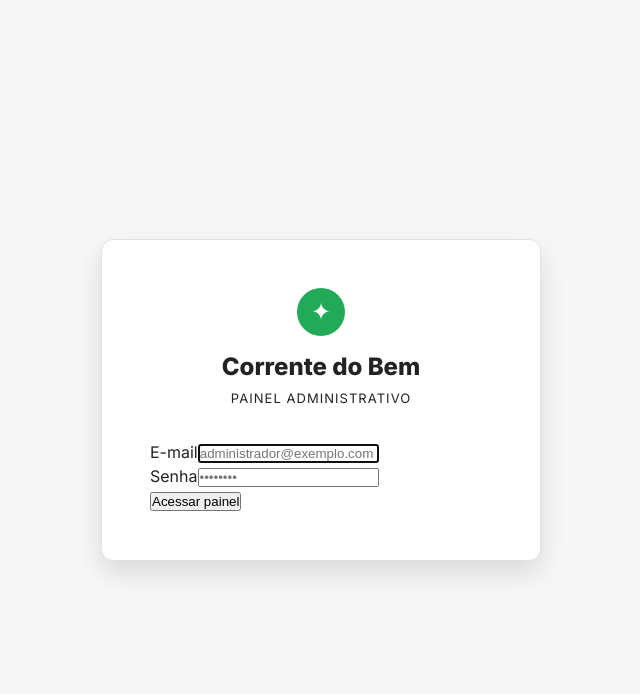
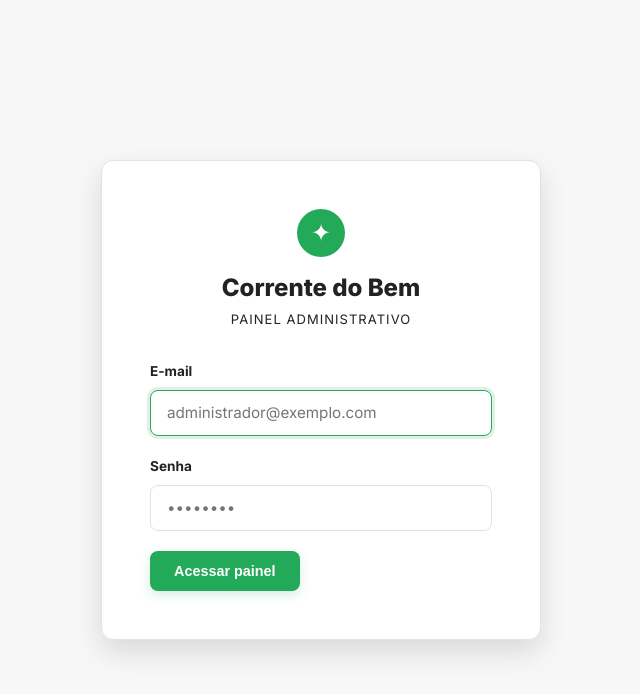
Before and after one commit to traffego/vaquinhalu, a Next.js app: page /admin/login in a window 1280 px wide. Shown: the top 694 px of the page, without its empty margins (319-959 px from the left). Built offline with nearby package versions, Linux system fonts and the light colour scheme.

Commit message:
fix: adicionando estilos para inputs, labels e botoes ausentes no globals.css

```diff
--- a/app/globals.css
+++ b/app/globals.css
@@ -32,6 +32,95 @@ body {
   line-height: 1.5;
   -webkit-font-smoothing: antialiased;
 }
+
+/* ===== FORM INPUTS & UTILITIES ===== */
+.form-group {
+  margin-bottom: 1.25rem;
+  text-align: left;
+}
+
+.label {
+  display: block;
+  font-weight: 700;
+  font-size: 0.85rem;
+  color: var(--vk-dark);
+  margin-bottom: 0.5rem;
+  text-transform: none;
+  letter-spacing: normal;
+}
+
+.input, .textarea, .select {
+  width: 100%;
+  padding: 0.8rem 1rem;
+  border-radius: var(--radius);
+  border: 1px solid var(--vk-border);
+  font-family: inherit;
+  font-size: 0.95rem;
+  background-color: var(--white);
+  color: var(--vk-dark);
+  transition: var(--transition);
+  outline: none;
+}
+
+.input:focus, .textarea:focus, .select:focus {
+  border-color: var(--vk-green);
+  box-shadow: 0 0 0 3px rgba(35, 170, 89, 0.15);
+  background-color: var(--white);
+}
+
+.textarea {
+  resize: vertical;
+  min-height: 100px;
+}
+
+.form-hint {
+  font-size: 0.75rem;
+  color: var(--vk-gray);
+  margin-top: 0.35rem;
+}
+
+/* ===== GENERAL BUTTONS ===== */
+.btn {
+  display: inline-flex;
+  align-items: center;
+  justify-content: center;
+  gap: 0.5rem;
+  padding: 0.75rem 1.5rem;
+  border-radius: var(--radius);
+  font-weight: 700;
+  font-size: 0.9rem;
+  cursor: pointer;
+  border: none;
+  text-decoration: none;
+  transition: var(--transition);
+}
+
+.btn-primary {
+  background-color: var(--vk-green);
+  color: var(--white);
+  box-shadow: 0 4px 12px rgba(35,170,89,0.2);
+}
+
+.btn-primary:hover {
+  background-color: var(--vk-green-hover);
+  transform: translateY(-1px);
+}
+
+.btn-outline {
+  background: transparent;
+  color: var(--vk-green);
+  border: 1.5px solid var(--vk-green);
+}
+
+.btn-outline:hover {
+  background-color: var(--vk-green-light);
+}
+
+.btn-sm {
+  padding: 0.4rem 0.8rem;
+  font-size: 0.8rem;
+}
+
 
 /* ===== LAYOUT & NAVIGATION ===== */
 .header {
```
